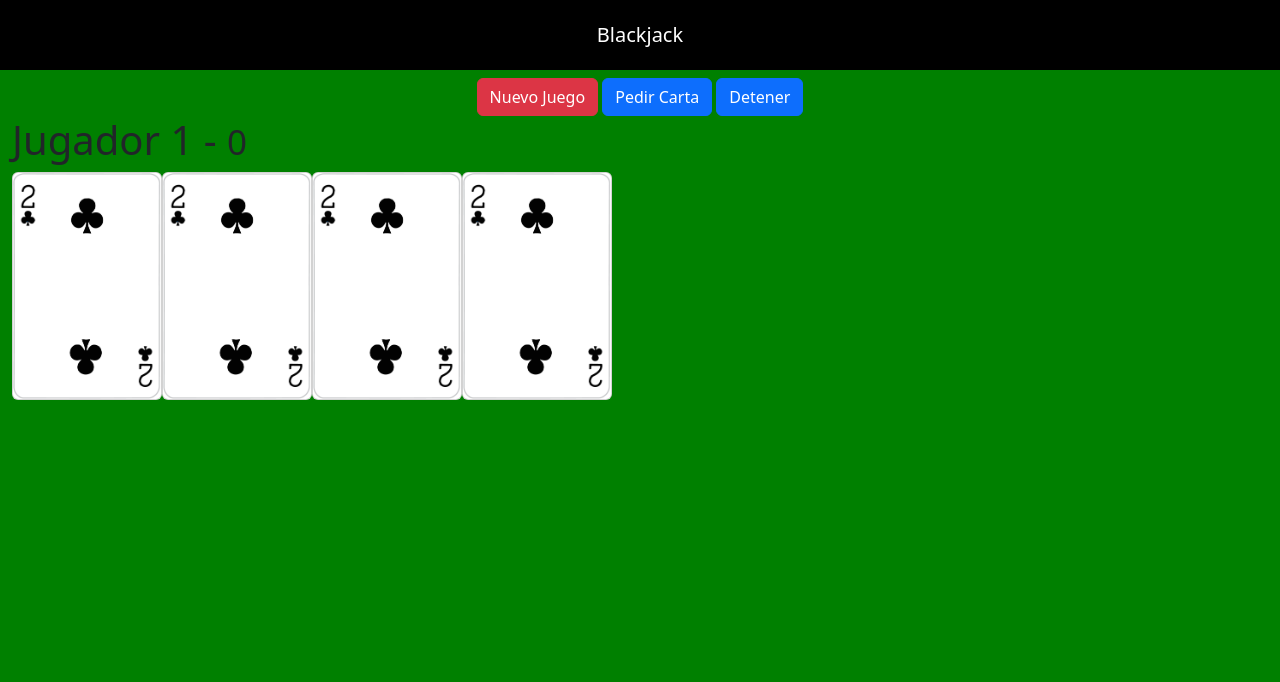
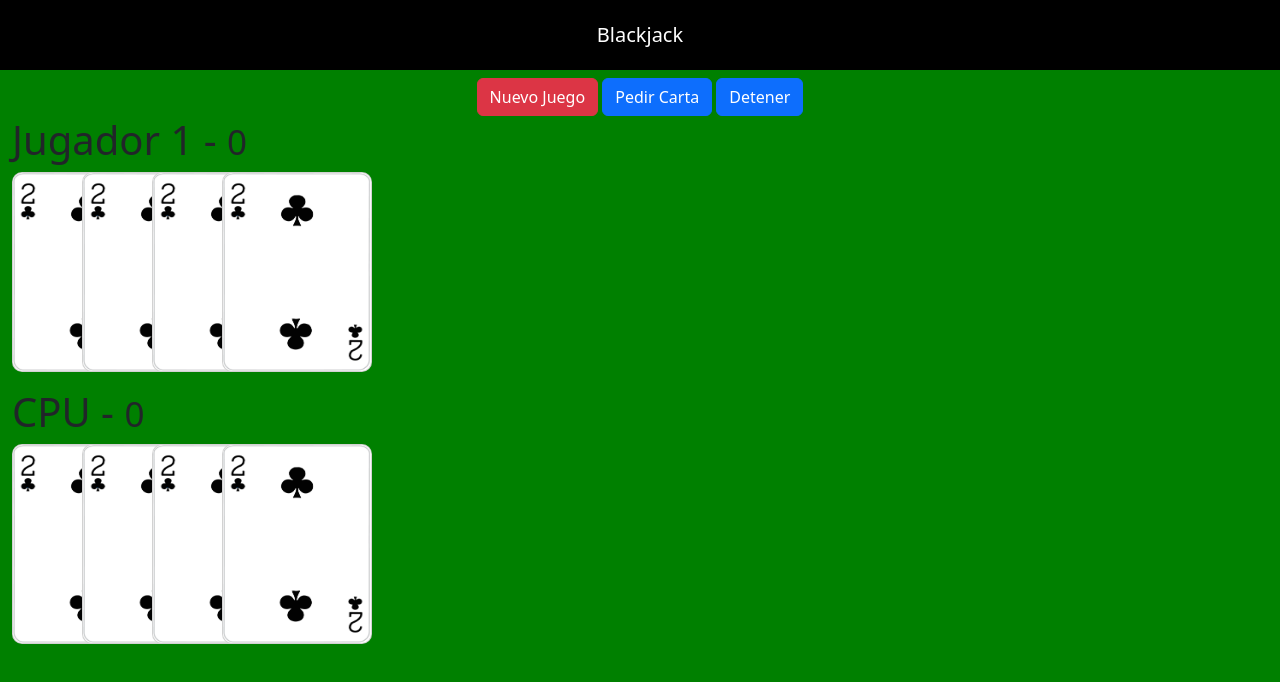
Before and after one commit to renzodamgo/blackjack-js, a plain HTML site: page index.html in a window 1280 px wide. Drawn offline with nearby package versions, Linux system fonts and the light colour scheme.

Commit message:
Add styling

```diff
--- a/assets/css/styles.css
+++ b/assets/css/styles.css
@@ -17,4 +17,10 @@ body {
 
 #jugador-cartas {
   display: flex;
+  height: 200px;
 }
+
+#jugador-cartas > img {
+  border-radius: 10px;
+  margin-right: -80px;
+}
--- a/index.html
+++ b/index.html
@@ -43,6 +43,19 @@
 		</div>
 	</div>
 
+	<div class="row container mt-3">
+		<div class="col">
+			<h1>CPU - <small>0</small></h1>
+			<div id="jugador-cartas">
+				<img src="assets/cartas/2C.png" class="card" alt="">
+				<img src="assets/cartas/2C.png" class="card" alt="">
+				<img src="assets/cartas/2C.png" class="card" alt="">
+				<img src="assets/cartas/2C.png" class="card" alt="">
+
+			</div>
+		</div>
+	</div>
+
 
 	<script src="assets/js/juego.js"></script>
 
```
